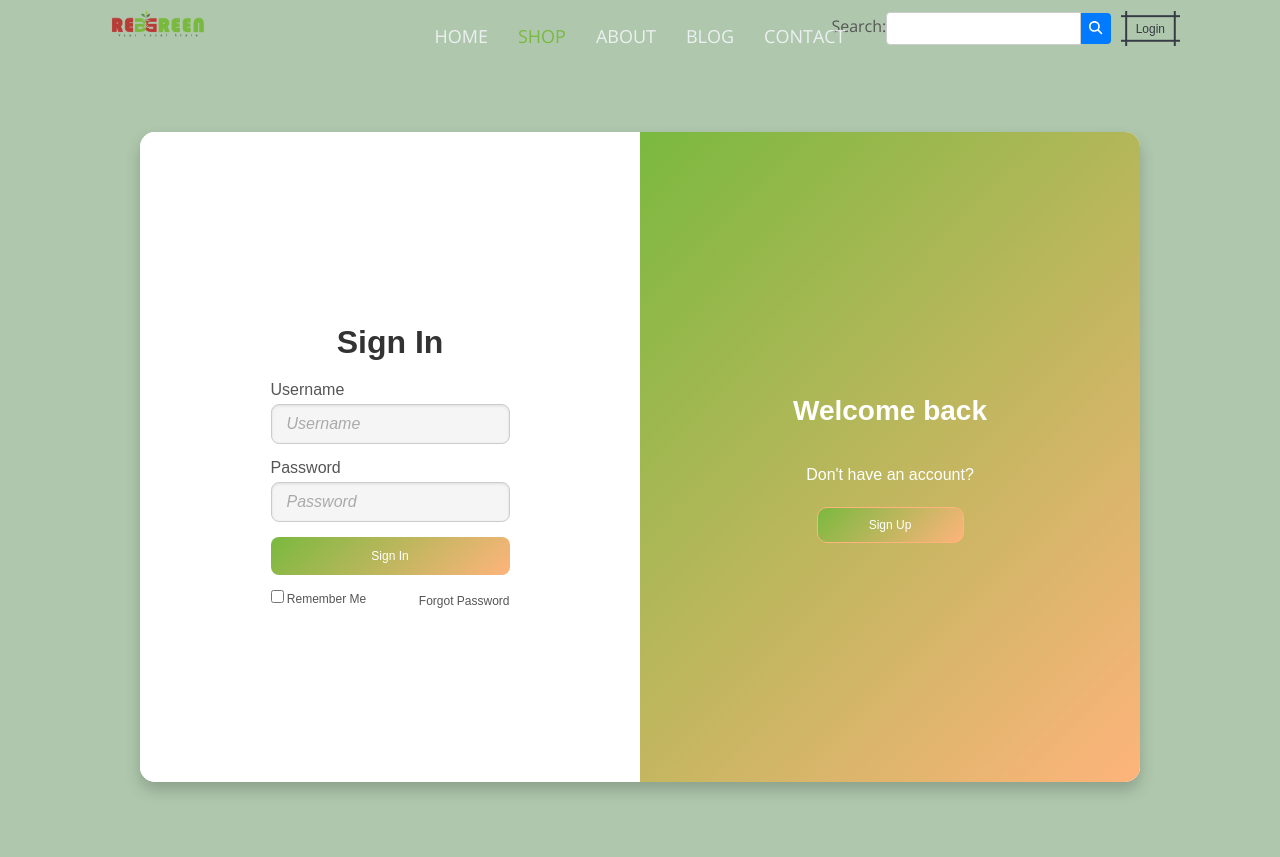
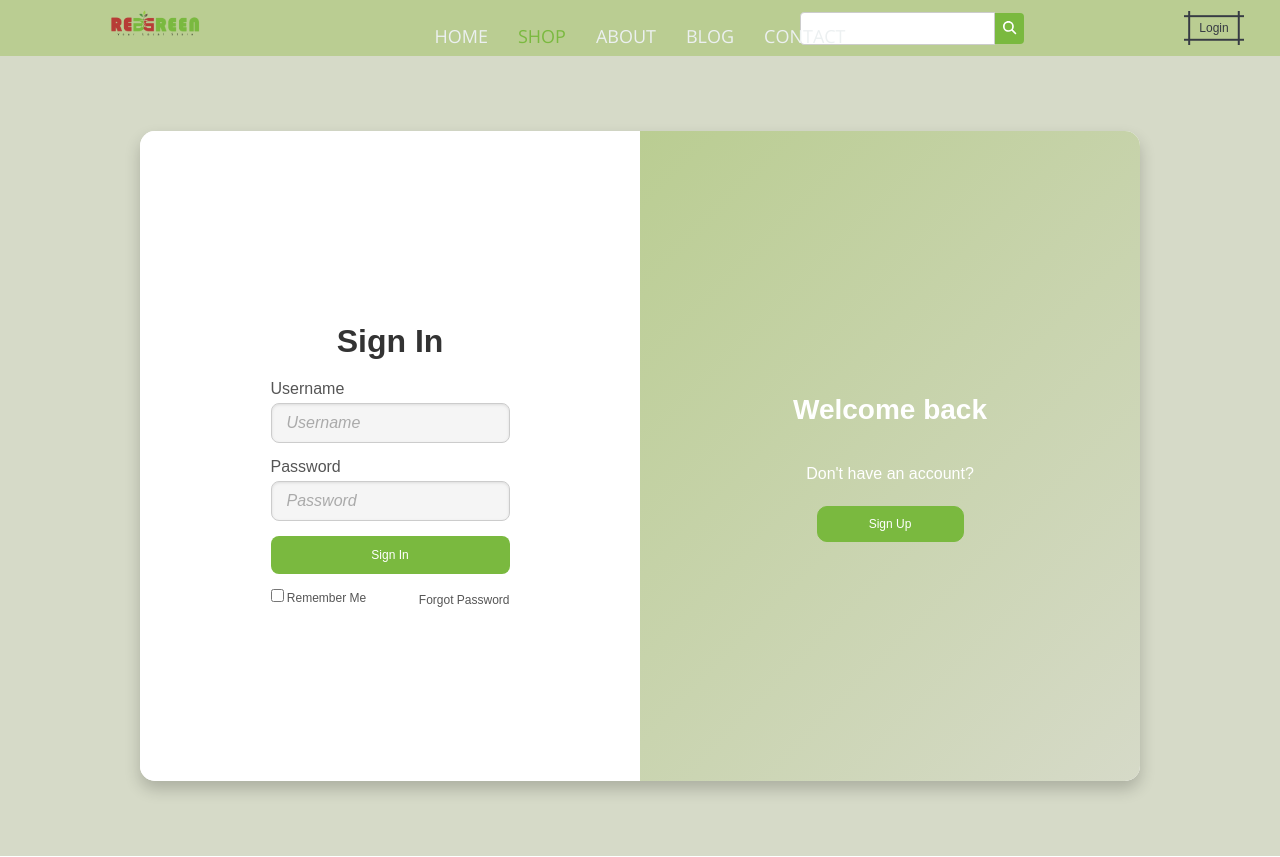
Before and after one commit to thummasreddy/red_green_front_end, a React (Create React App) app: page /login in a window 1280 px wide. Built offline with nearby package versions, Linux system fonts and the light colour scheme.

Commit message:
worked on Login and signup buttons CSS

```diff
--- a/src/Components/Home/Home.css
+++ b/src/Components/Home/Home.css
@@ -7,7 +7,7 @@
   align-items: center;
   justify-content: center;
   padding: 20px;
-  background-color: #EDF7E3;
+  background-color: #D6DAC8;
 }
 
 /* Style for the landing page image */
--- a/src/Components/Navbar/Navbar.css
+++ b/src/Components/Navbar/Navbar.css
@@ -9,7 +9,7 @@ ul, li {
   display: flex;
   align-items: center;
   justify-content: space-between;
-  background-color: #AFC8AD;
+  background-color: #BACD92;
   padding: 10px 100px;
   position: relative;
 }
@@ -62,11 +62,13 @@ ul, li {
 .navbar-search {
   display: flex;
   align-items: center;
+
 }
 
 .navbar-search form {
   display: flex;
   align-items: center;
+  margin-right: 150px;
 }
 
 .navbar-search-input {
@@ -77,7 +79,7 @@ ul, li {
 
 .navbar-search-btn {
   padding: 0.5rem;
-  background-color: #007bff;
+  background-color: #7ab93f;
   border: none;
   border-radius: 0 4px 4px 0;
   color: #fff;
--- a/src/Components/Navbar/Navbar.js
+++ b/src/Components/Navbar/Navbar.js
@@ -63,7 +63,7 @@ const Navbar = () => {
 
       <div className="navbar-search">
         <form action="/search" method="get">
-          <label htmlFor="search" className="navbar-search-label">Search:</label>
+          <label htmlFor="search" className="navbar-search-label"></label>
           <input
                   value={searchQuery}
             onChange={handleSearchChange}
--- a/src/Components/Styles/Login.css
+++ b/src/Components/Styles/Login.css
@@ -8,7 +8,7 @@
 /* Ensure body and other elements are not globally styled here */
 .login-container {
   font-family: Arial, sans-serif;
-  background-color: #AFC8AD;
+  background-color: #D6DAC8;
   display: flex;
   justify-content: center;
   align-items: center;
@@ -47,7 +47,7 @@
 }
 
 .login-right {
-  background: linear-gradient(135deg, #7ab93f, #feb47b);
+  background: linear-gradient(135deg, #BACD92, #D6DAC8);
   color: white;
   z-index: 1;
 }
@@ -158,7 +158,7 @@ input[type="tel"]:active {
   padding: 12px;
   border: none;
   border-radius: 8px;
-  background: linear-gradient(135deg, #7ab93f, #feb47b);
+  background:  #7ab93f;
   color: white;
   font-size: 12px;
   cursor: pointer;
@@ -200,8 +200,8 @@ input[type="tel"]:active {
 /* Signup button styling */
 .signup-btn {
   padding: 10px 20px;
-  background: linear-gradient(135deg, #7ab93f, #feb47b);
-  border: 1px solid #feb47b;
+  background:  #7ab93f;
+  border: 1px solid #7ab93f;
   border-radius: 10px;
 
   color: white;
@@ -212,8 +212,8 @@ input[type="tel"]:active {
 }
 
 .signup-btn:hover {
-  background-color: #7ab93f;
-  border: 1px solid #7ab93f;
+  background-color: #D24545;
+  border: 1px solid #D24545;
   transform: translateY(-2px);
 }
 
```
